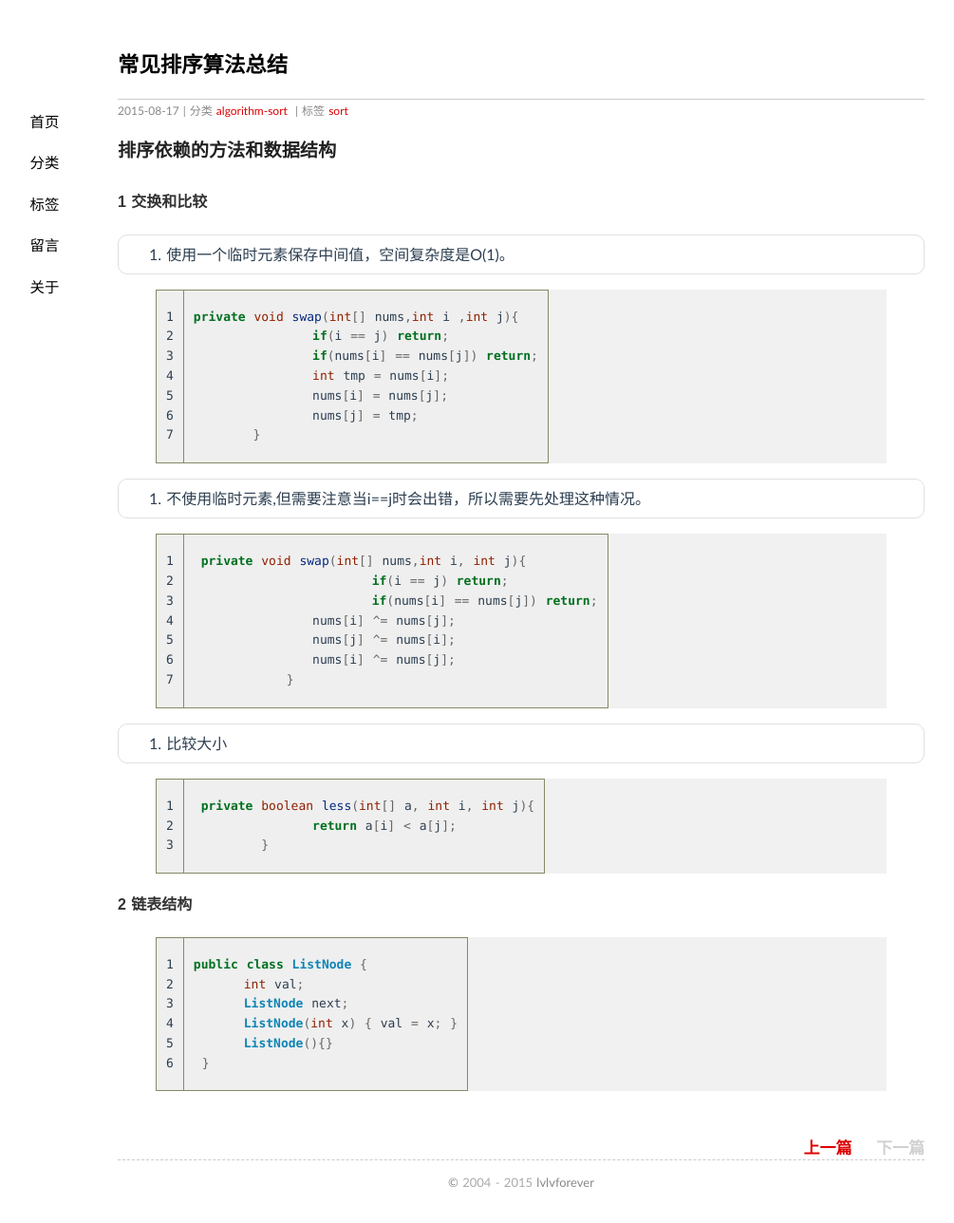
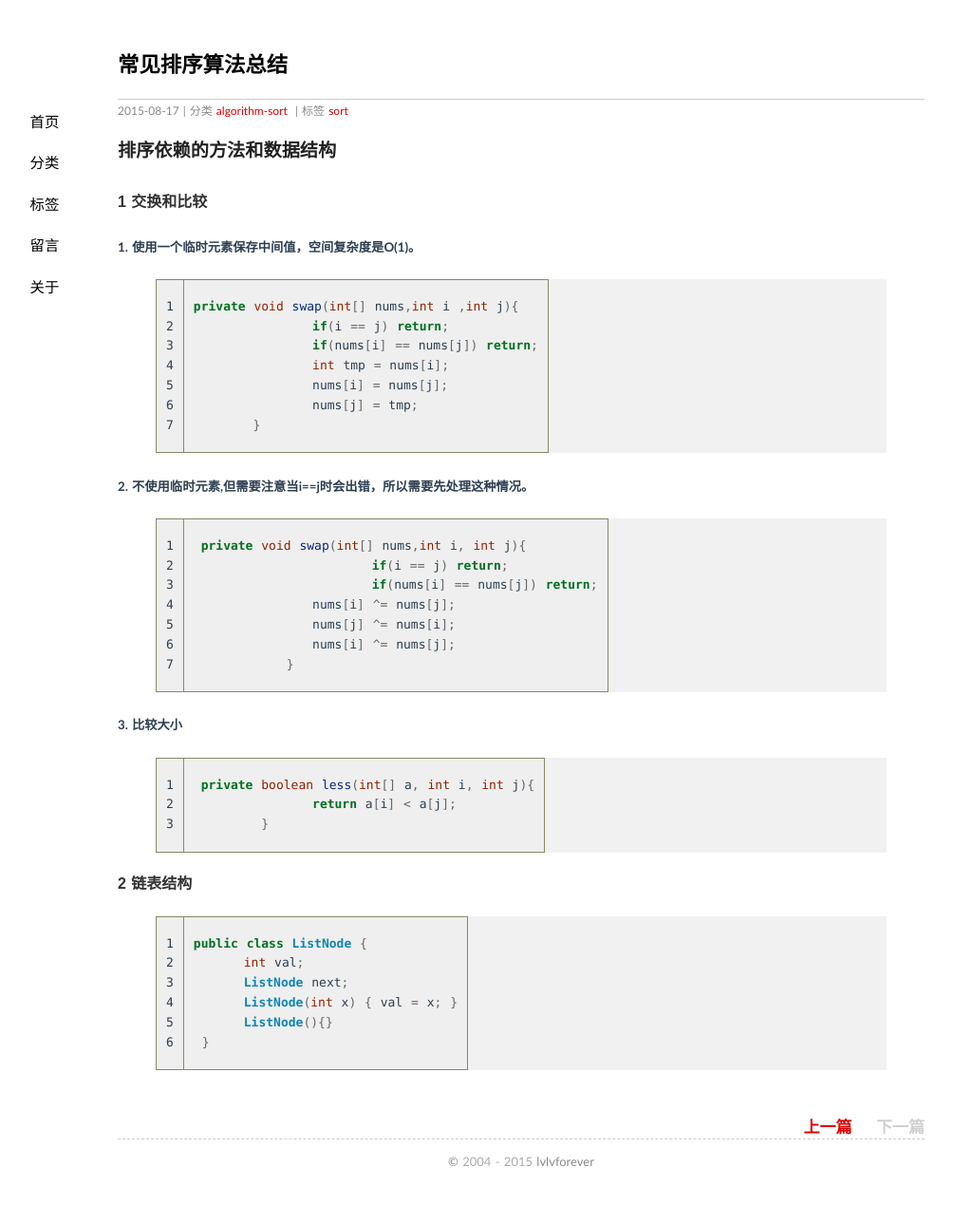
Before and after one commit to lvlvforever/lvlvforever.github.io, a Jekyll site: the page built from _posts/2015-08-17-排序算法.md, in a window 1280 px wide. Shown: the whole page at 95% size, without its empty margins (91-1096 px from the left). Built offline with Jekyll 4.4.1, drawn with Linux system fonts in a browser that asks for light colours; Markdown is read by kramdown in place of the engine named in the settings; comment, search, counter and statistics services are not loaded; after the commit the page ends 1266 px from its top, so only the background shows below that.

Commit message:
update sort

```diff
--- a/_posts/2015-08-17-排序算法.md
+++ b/_posts/2015-08-17-排序算法.md
@@ -6,7 +6,7 @@ tags: sort
 ---
 ###排序依赖的方法和数据结构
 ####1 交换和比较
-1. 使用一个临时元素保存中间值，空间复杂度是O(1)。
+#####1. 使用一个临时元素保存中间值，空间复杂度是O(1)。
 {% highlight java linenos %}
 private void swap(int[] nums,int i ,int j){
 		if(i == j) return;
@@ -16,7 +16,7 @@ private void swap(int[] nums,int i ,int j){
 		nums[j] = tmp;
 	}
 {% endhighlight java %}
-2. 不使用临时元素,但需要注意当i==j时会出错，所以需要先处理这种情况。
+#####2. 不使用临时元素,但需要注意当i==j时会出错，所以需要先处理这种情况。
 {% highlight java linenos %}
  private void swap(int[] nums,int i, int j){
 	 		if(i == j) return;
@@ -26,7 +26,7 @@ private void swap(int[] nums,int i ,int j){
 	    	nums[i] ^= nums[j];
 	    }
 {% endhighlight java %}
-3. 比较大小
+#####3. 比较大小
 {% highlight java linenos %}
  private boolean less(int[] a, int i, int j){
 	 	return a[i] < a[j];
```
